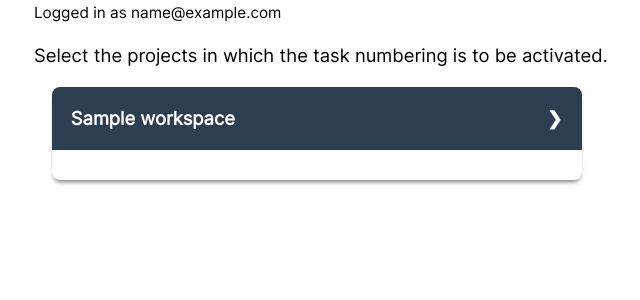
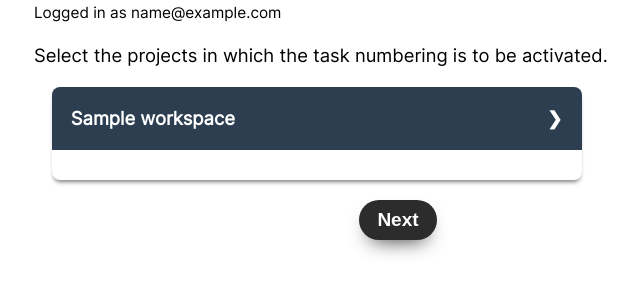
Before and after one commit to marfrede/asana-number-nerd, a FastAPI app: template templates/setup.jinja2 in a window 1280 px wide. Shown: the part 308-608 px from the top of the page, without its empty margins (242-882 px from the left). Run offline with FastAPI, Linux system fonts and the light colour scheme; the template is opened without the code that fills it: most values are stand-ins (such as "Sample title", 1, 10 or a date in 2020).

Commit message:
read selected projects from form on setup page to list of ids

```diff
--- a/main.py
+++ b/main.py
@@ -1,7 +1,7 @@
 '''asana number nerdx'''
 
 from functools import lru_cache
-from typing import List, Literal, TypedDict, Union
+from typing import Coroutine, List, Literal, TypedDict, Union
 
 import requests
 from asana import Client as AsanaClient
@@ -132,7 +132,7 @@ async def oauth_callback(
     return RedirectResponse("/setup")
 
 
-@app.get("/setup")
+@app.get("/setup", response_class=HTMLResponse)
 async def setup(request: Request, env: Env = Depends(get_env)):
     '''site for the authenticated user'''
     asana_user_id: str = request.session.get("asana_user_id")
@@ -148,6 +148,12 @@ async def setup(request: Request, env: Env = Depends(get_env)):
         "workspaces": workspaces,
     })
 
+
+@app.post("/projects")
+async def projects(request: Request):
+    '''site for the authenticated user'''
+    project_ids: List[str] = await read_project_ids(request=request)
+    return project_ids
 
 # HELPER
 
@@ -203,3 +209,9 @@ def asana_api_get(url: str, pat: str) -> List[AsanaObject]:
     if (response.status_code >= 200 and response.status_code < 400):
         return response.json()["data"]
     return None
+
+
+async def read_project_ids(request: Request) -> Coroutine[List[str], None, None]:
+    '''read project ids selected inside form'''
+    form = await request.form()
+    return list(form.keys())
--- a/requirements.txt
+++ b/requirements.txt
@@ -7,3 +7,4 @@ itsdangerous==2.1.2
 asana==3.0.0
 deta==1.1.0
 requests-oauthlib==1.3.1
+python-multipart==0.0.5
--- a/templates/setup.jinja2
+++ b/templates/setup.jinja2
@@ -23,6 +23,7 @@
 			<small>Logged in as {{asana_user.email}}</small>
 			<p>Select the projects in which the task numbering is to be activated.</p>
 
+			<form action="projects" method="post">
 				<div class="row">
 					<div class="col">
 						<div class="tabs">
@@ -45,8 +46,12 @@
 						</div>
 					</div>
 				</div>
+				<div class="content" style="text-align: center;">
+					<button type="submit">Next</button>
+				</div>
+			</form>
+		</div>
 
-		</div>
 	</div>
 </body>
 
```
Lines whose indentation alone changed are shown as unchanged.
